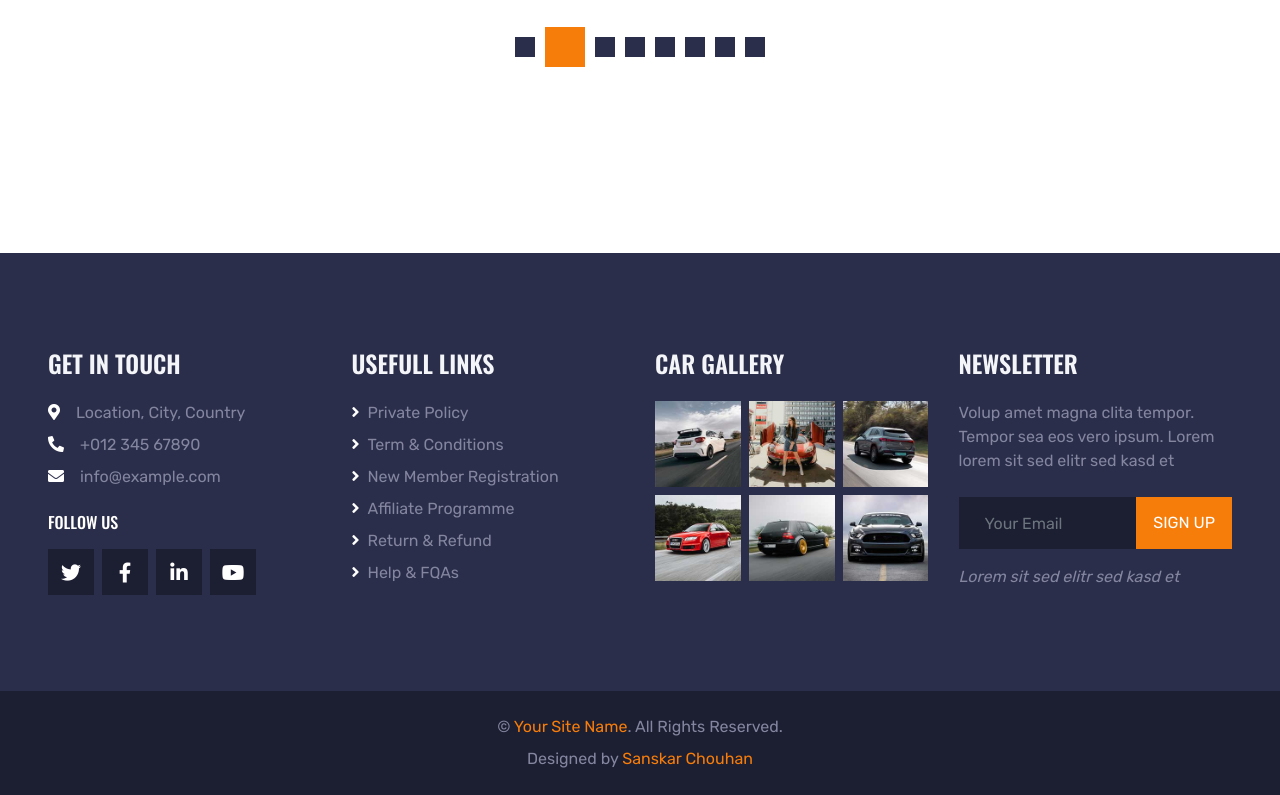
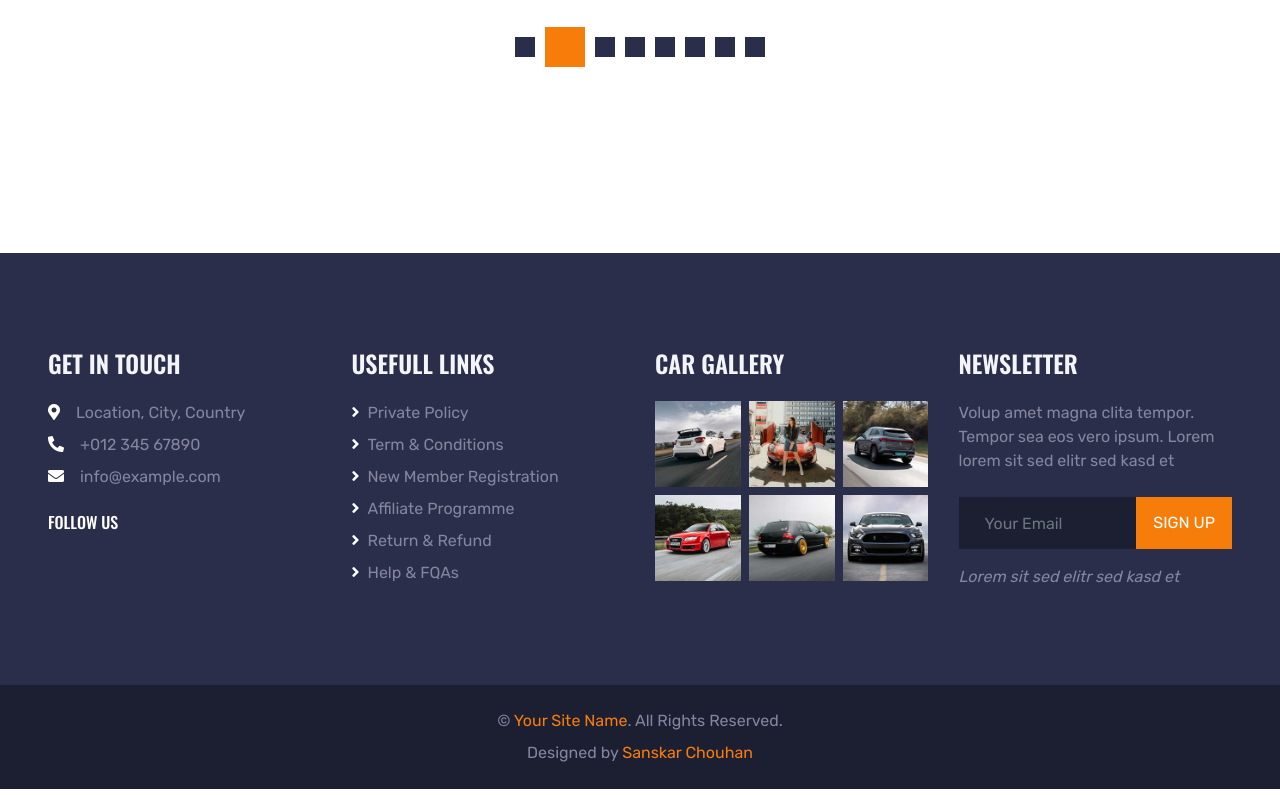
Before and after one commit to S-unny2001/Car_rental_system.github.io, a plain HTML site: page booking.html in a window 1280 px wide. Shown: the part 2359-3154 px from the top of the page. Drawn offline with nearby package versions, Linux system fonts and the light colour scheme.

Commit message:
Update booking.html

```diff
--- a/booking.html
+++ b/booking.html
@@ -404,12 +404,7 @@
                 <p class="mb-2"><i class="fa fa-phone-alt text-white mr-3"></i>+012 345 67890</p>
                 <p><i class="fa fa-envelope text-white mr-3"></i>info@example.com</p>
                 <h6 class="text-uppercase text-white py-2">Follow Us</h6>
-                <div class="d-flex justify-content-start">
-                    <a class="btn btn-lg btn-dark btn-lg-square mr-2" href=" /"><i class="fab fa-twitter"></i></a>
-                    <a class="btn btn-lg btn-dark btn-lg-square mr-2" href="https://facebook.com/freewebsitecode/"><i class="fab fa-facebook-f"></i></a>
-                    <a class="btn btn-lg btn-dark btn-lg-square mr-2" href=" /"><i class="fab fa-linkedin-in"></i></a>
-                    <a class="btn btn-lg btn-dark btn-lg-square" href="https://youtube.com/freewebsitecode"><i class="fab fa-youtube"></i></a>
-                </div>
+
             </div>
             <div class="col-lg-3 col-md-6 mb-5">
                 <h4 class="text-uppercase text-light mb-4">Usefull Links</h4>
```
